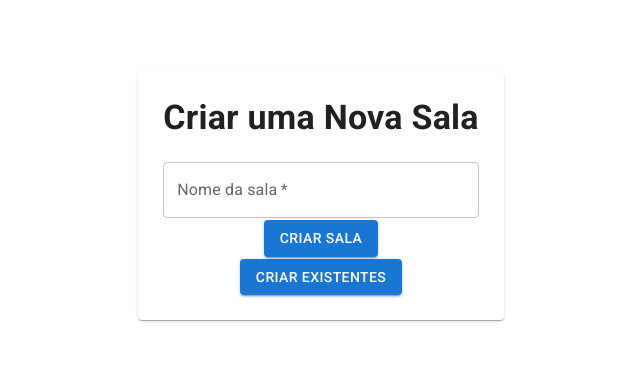
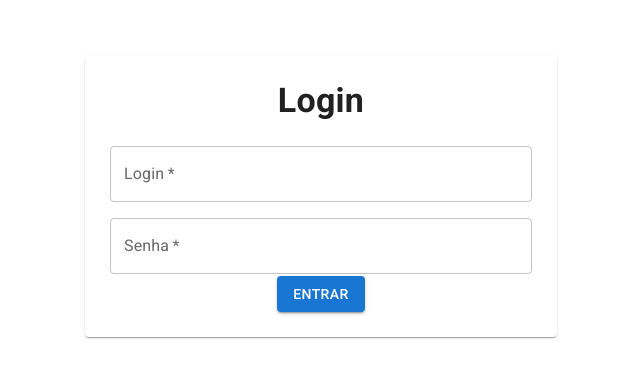
Before and after one commit to ramonbarbos/salavirtual, a React (Create React App) app: page / in a window 1280 px wide. Shown: the part 204-582 px from the top of the page, without its empty margins (319-959 px from the left). Built offline with nearby package versions, Linux system fonts and the light colour scheme.

Commit message:
login e camada de acesso part 1

```diff
--- a/src/App.js
+++ b/src/App.js
@@ -1,19 +1,24 @@
 import React from 'react';
 import { BrowserRouter as Router, Route, Routes } from 'react-router-dom';
-
 
 import CreateRoom from './view/CreateRoom';
 import Rooms from './view/Rooms';
 import Sala from './view/Sala';
+import Login from './view/Login';
+import { AuthProvider } from './control/auth';
+import ProtectedRoute from './control/ProtectedRoute';
 
 function App() {
   return (
     <Router>
+      <AuthProvider>
         <Routes>
-          <Route path="/" element={<CreateRoom />} />
-          <Route path="/lobby" element={<Rooms />} />
-          <Route path="/sala/:id" element={<Sala/>} /> {/* Rota da sala com parâmetro de ID */}
+          <Route path="/" element={<Login />} />
+          <Route path="/home" element={<ProtectedRoute element={<CreateRoom />} />} />
+          <Route path="/lobby" element={<ProtectedRoute element={<Rooms />} />} />
+          <Route path="/sala/:id" element={<ProtectedRoute element={<Sala />} />} />
         </Routes>
+      </AuthProvider>
     </Router>
   );
 }
--- /dev/null
+++ b/src/control/ProtectedRoute.js
@@ -0,0 +1,16 @@
+// ProtectedRoute.js
+import React, { useContext } from 'react';
+import { Route, Navigate } from 'react-router-dom';
+import { AuthContext } from './auth';
+
+function ProtectedRoute({ element, ...rest }) {
+  const { user } = useContext(AuthContext);
+
+  if (user) {
+    return <Route {...rest} element={element} />;
+  } else {
+    return <Navigate to="/" replace />;
+  }
+}
+
+export default ProtectedRoute;
--- /dev/null
+++ b/src/control/auth.js
@@ -0,0 +1,62 @@
+import React, { useState, useEffect } from 'react';
+import { useNavigate } from 'react-router-dom';
+
+const AuthContext = React.createContext();
+
+function AuthProvider({ children }) {
+  const [user, setUser] = useState({});
+  const [avatar, setAvatar] = useState({ iniciais: '' });
+  const navigate = useNavigate();
+
+  useEffect(() => {
+    const storedUser = localStorage.getItem('user');
+    const storedAvatar = localStorage.getItem('avatar');
+    if (storedUser) {
+      setUser(JSON.parse(storedUser));
+    }
+    if (storedAvatar) {
+      setAvatar(JSON.parse(storedAvatar));
+    }
+  }, []);
+
+  async function logar(id, login, senha) {
+    if (login !== '' && senha !== '') {
+      try {
+        const response = await fetch(`http://10.0.0.120/apiSala/usuarios/listar/${id}`);
+        const data = await response.json();
+
+        if (data.tipo === 'sucesso') {
+          const formUsuario = data.resposta;
+          const nomeCompleto = `${formUsuario.nome} ${formUsuario.sobrenome}`;
+          const iniciais = nomeCompleto
+            .split(' ')
+            .map((nome) => nome.charAt(0))
+            .join('');
+          setUser(formUsuario);
+          setAvatar({ ...formUsuario, iniciais });
+          localStorage.setItem('user', JSON.stringify(formUsuario));
+          localStorage.setItem('avatar', JSON.stringify({ ...formUsuario, iniciais }));
+        } else {
+          console.log('Request failed:', response.status);
+        }
+      } catch (error) {
+        console.error('Erro:', error);
+      }
+    }
+  }
+
+  function logout() {
+    setUser({});
+    localStorage.removeItem('user');
+    localStorage.removeItem('avatar');
+    navigate('/');
+  }
+
+  return (
+    <AuthContext.Provider value={{logar, user, logout, avatar, setAvatar }}>
+      {children}
+    </AuthContext.Provider>
+  );
+}
+
+export { AuthContext, AuthProvider };
--- a/src/view/CreateRoom.js
+++ b/src/view/CreateRoom.js
@@ -1,13 +1,22 @@
-import React, { useState } from 'react';
+import React, { useState, useContext } from 'react';
 import { useNavigate } from 'react-router-dom';
 import '@fontsource/roboto/300.css';
 import '@fontsource/roboto/400.css';
 import '@fontsource/roboto/500.css';
 import '@fontsource/roboto/700.css';
-import { Box, Button, TextField, Typography, Card, Alert, Backdrop,CircularProgress  } from '@mui/material';
+import ArrowBackIcon from '@mui/icons-material/ArrowBack';
+import AppsIcon from '@mui/icons-material/Apps';
+import Dialog from '@mui/material/Dialog';
+import DialogActions from '@mui/material/DialogActions';
+import DialogContent from '@mui/material/DialogContent';
+import DialogContentText from '@mui/material/DialogContentText';
+import DialogTitle from '@mui/material/DialogTitle';
+import { Box, Button, TextField, Typography, Card, Alert, Backdrop,CircularProgress, Menu, MenuItem, AppBar   } from '@mui/material';
+import { AuthContext } from '../control/auth';
 
 function CreateRoom() {
   const navigate = useNavigate();
+  const { user, logout, avatar } = useContext(AuthContext);
   const [openSala, setOpenSala] = useState({
     nome: '',
     usuario_id: '',
@@ -30,6 +39,42 @@ function CreateRoom() {
   const handleAlertClose = () => {
     setAlertOpen(false);
   };
+
+
+  //MENU
+
+    const handleClickMenu = (event) => {
+      setAnchorEl(event.currentTarget);
+    };
+    const handleCloseMenu = () => {
+      setAnchorEl(null);
+    };
+
+    //DIALOGO
+      const [openDialog, setOpenDialog] = React.useState(false);
+      const [anchorEl, setAnchorEl] = React.useState(null);
+      const open = Boolean(anchorEl);
+
+      const handleClickOpenDialogDelete =  () => {
+
+        handleCloseMenu()
+        handleOpenProgress();
+          setTimeout(() => {
+            setOpenDialog(true);
+            handleCloseProgress()
+          }, 1000)
+      };
+
+      const handleCloseDialogDelete = () => {
+        setOpenDialog(false);
+      };
+
+      //ACAO LOGOUT
+      const handleLogout =  () => {
+        logout();
+      }
+
+
 
   const handleSalas = () => {
     console.log('Botão de Salas clicado'); // Adicione esta linha
@@ -94,7 +139,58 @@ function CreateRoom() {
   };
 
   return (
-    <Box
+    <div>
+      <AppBar sx={{ justifyContent: 'center', display: 'flex', flexDirection:'row', width:'100%', alignItems:'center',  height:'65px' }}>
+
+
+
+        <Button
+        variant="contained"
+        id="basic-button"
+        aria-controls={open ? 'basic-menu' : undefined}
+        aria-haspopup="true"
+        aria-expanded={open ? 'true' : undefined}
+        onClick={handleClickMenu}
+        sx={{}}
+      >
+        <AppsIcon/>
+      </Button>
+      <Menu
+        id="basic-menu"
+        anchorEl={anchorEl}
+        open={open}
+        onClose={handleCloseMenu}
+        MenuListProps={{
+          'aria-labelledby': 'basic-button',
+        }}
+      >
+        <MenuItem onClick={handleCloseMenu}>Perfil</MenuItem>
+        <MenuItem onClick={handleClickOpenDialogDelete}>Sair</MenuItem>
+      </Menu>
+
+      <Dialog
+        open={openDialog}
+        onClose={handleCloseDialogDelete}
+        aria-labelledby="alert-dialog-title"
+        aria-describedby="alert-dialog-description"
+      >
+        <DialogTitle id="alert-dialog-title">
+          {"Exclusão de Sala"}
+        </DialogTitle>
+        <DialogContent>
+          <DialogContentText id="alert-dialog-description">
+            Voce está preste a excluir a sala virtual . Tem certeza dessa descisão?
+          </DialogContentText>
+        </DialogContent>
+        <DialogActions>
+          <Button  onClick={handleCloseDialogDelete}>Não</Button>
+          <Button onClick={handleLogout} autoFocus>Sim</Button>
+        </DialogActions>
+      </Dialog>
+
+      </AppBar>
+
+      <Box
       sx={{
         width: '100',
         height: '100vh',
@@ -150,6 +246,8 @@ function CreateRoom() {
         <CircularProgress color="inherit" />
       </Backdrop>
     </Box>
+    </div>
+
   );
 }
 
--- /dev/null
+++ b/src/view/Login.js
@@ -0,0 +1,133 @@
+import React, { useState, useContext } from 'react';
+import { useNavigate } from 'react-router-dom';
+import '@fontsource/roboto/300.css';
+import '@fontsource/roboto/400.css';
+import '@fontsource/roboto/500.css';
+import '@fontsource/roboto/700.css';
+import { Box, Button, TextField, Typography, Card, Alert, Backdrop,CircularProgress } from '@mui/material';
+
+import { AuthContext } from '../control/auth';
+
+function Login() {
+    const { logar } = useContext(AuthContext);
+    const [user, setUser] = useState('');
+    const [pass, setPass] = useState('');
+    const navigate = useNavigate();
+
+    const [alertOpen, setAlertOpen] = useState(false);
+    const [alertMessage, setAlertMessage] = useState('');
+    const [alertSeverity, setAlertSeverity] = useState('');
+
+
+
+
+    const handleAlertClose = () => {
+        setAlertOpen(false);
+      };
+
+      const handleSubmit = async (e) => {
+
+        try {
+          const response = await fetch('http://10.0.0.120/apiSala/usuarios/login', {
+            method: 'POST',
+            headers: {
+              'Content-Type': 'application/json',
+            },
+            body: JSON.stringify({
+              login: user,
+              senha: pass,
+            }),
+          });
+
+          const data = await response.json();
+
+          // Verifique a resposta da API para determinar o sucesso do login
+          if (data.tipo === 'sucesso') {
+            const id = data.resposta.logado;
+
+            logar(id, user, pass);
+            navigate('/lobby'); // Redireciona para a página Home
+          } else {
+            setAlertMessage('Login inválido. Verifique suas credenciais.');
+            setAlertSeverity('warning');
+            setAlertOpen(true);
+          }
+        } catch (error) {
+
+            setAlertMessage('Ocorreu um erro ao fazer login. Tente novamente mais tarde.');
+            setAlertSeverity('error');
+            setAlertOpen(true);
+        }
+
+
+
+
+
+      };
+
+    return (
+      <div>
+
+
+
+      <Box
+        sx={{
+          width: '100',
+          height: '100vh',
+          justifyContent: 'center',
+          display: 'flex',
+          flexDirection: 'column',
+          alignItems: 'center',
+        }}
+      >
+        <Card sx={{ padding: '25px' }}>
+        <Typography variant="h4" sx={{ fontWeight: 'bold', textAlign: 'center' }}>
+          Login
+        </Typography>
+        {alertOpen && (
+          <Alert sx={{ marginTop: '5px' }} severity={alertSeverity} onClose={handleAlertClose}>
+            {alertMessage}
+          </Alert>
+        )}
+
+        <Box mt={1}>
+          <TextField
+            required
+            id="login"
+            label="Login"
+            fullWidth // Ocupar a largura total
+            value={user}
+            onChange={(e) => setUser(e.target.value)}
+            sx={{ marginTop: 2 }} // Espaçamento superior
+          />
+           <TextField
+            required
+            id="senha"
+            label="Senha"
+            type="password"
+            fullWidth // Ocupar a largura total
+            autoComplete="current-password"
+            value={pass}
+            onChange={(e) => setPass(e.target.value)}
+            sx={{ marginTop: 2 }} // Espaçamento superior
+          />
+        </Box>
+
+        <Button
+          variant="contained"
+          onClick={handleSubmit}
+          style={{ display: 'block', margin: 'auto', marginTop: 2 }}
+        >
+          Entrar
+        </Button >
+
+      </Card>
+
+
+      </Box>
+      </div>
+
+    );
+  }
+
+  export default Login;
--- a/src/view/Rooms.js
+++ b/src/view/Rooms.js
@@ -65,7 +65,7 @@ function Rooms() {
             onClick={() => {
               handleOpenProgress();
                 setTimeout(() => {
-                navigate(`/`);
+                navigate(`/home`);
                 handleCloseProgress()
                 }, 250)
 
```
